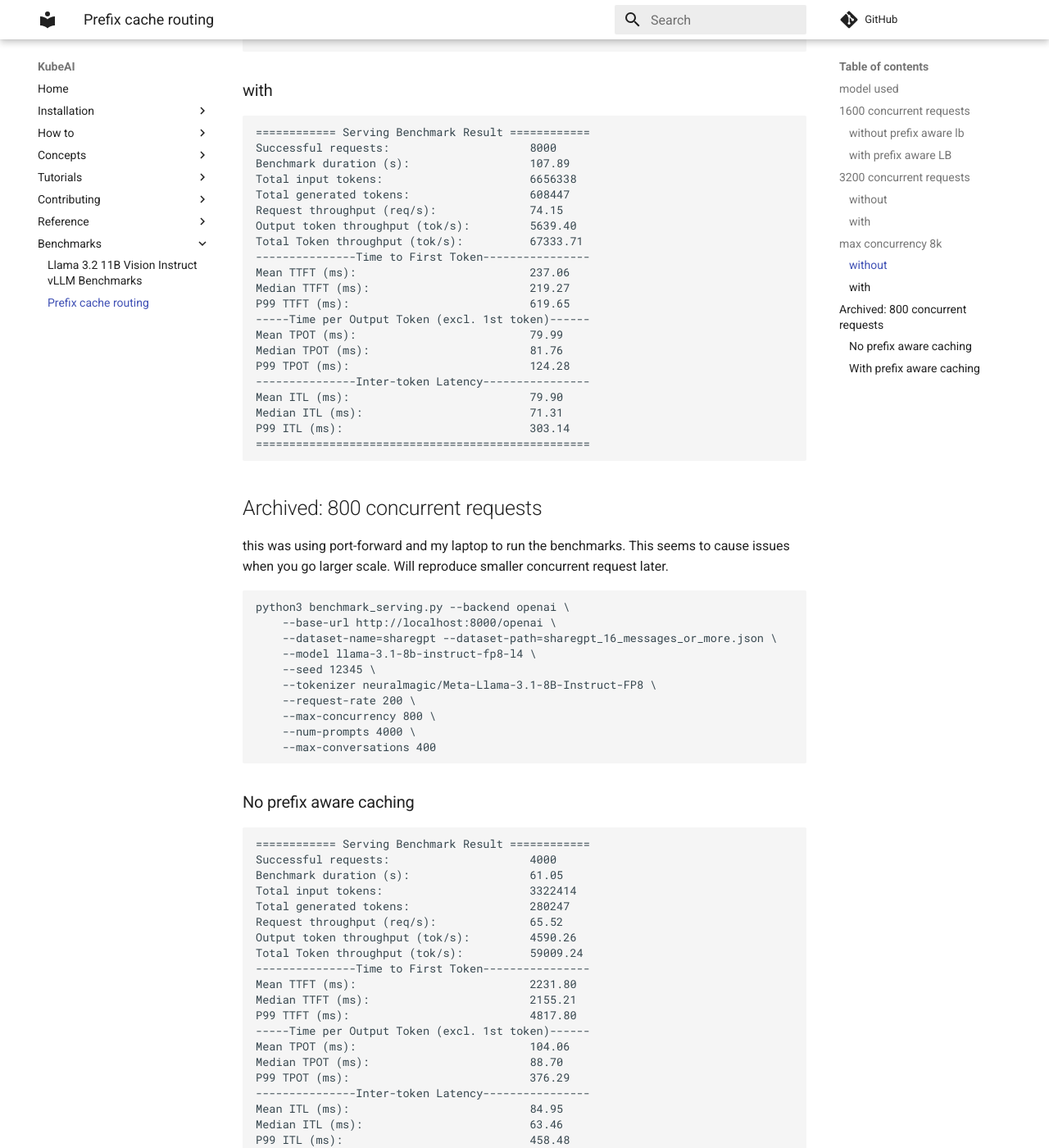
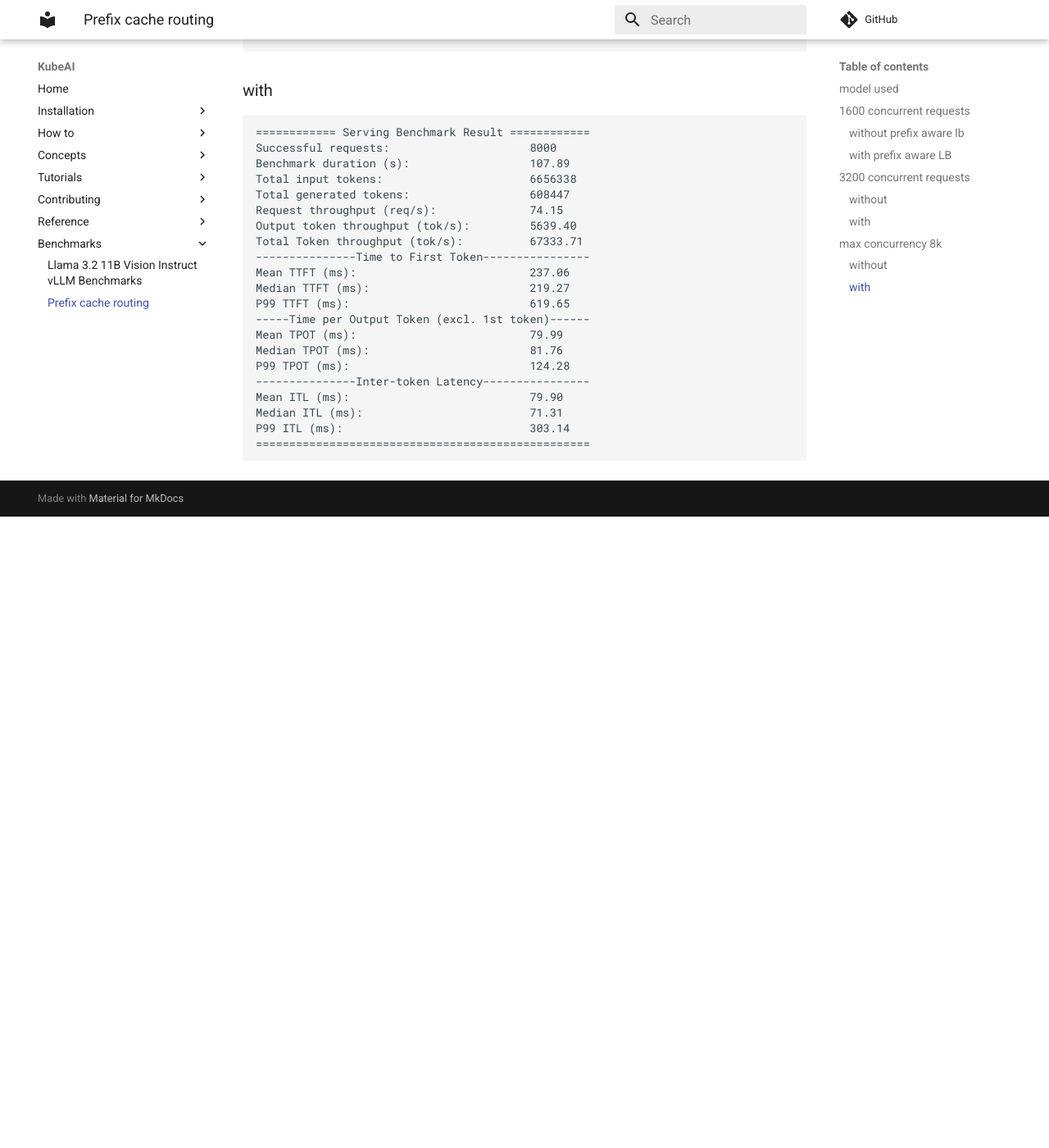
Before and after one commit to substratusai/kubeai, an MkDocs documentation site: the page built from docs/benchmarks/prefix-cache-routing.md, in a window 1280 px wide and 1400 px high, scrolled down 4630 px. Shown: the whole window at 82% size. Built offline with MkDocs 1.6.1 and Material for MkDocs 9.7.7, drawn with Linux system fonts in a browser that asks for light colours; comment, search, counter and statistics services are not loaded; after the commit the page ends 5260 px from its top, so only the background shows below that; some of the changed text lies outside the part shown.

Commit message:
remove archived part

````diff
--- a/docs/benchmarks/prefix-cache-routing.md
+++ b/docs/benchmarks/prefix-cache-routing.md
@@ -254,78 +254,3 @@
 P99 ITL (ms):                            303.14
 ==================================================
 ```
-
-
-
-
-
-
-## Archived: 800 concurrent requests
-this was using port-forward and my laptop to run the benchmarks. This seems
-to cause issues when you go larger scale. Will reproduce smaller concurrent request later.
-
-```
-python3 benchmark_serving.py --backend openai \
-    --base-url http://localhost:8000/openai \
-    --dataset-name=sharegpt --dataset-path=sharegpt_16_messages_or_more.json \
-    --model llama-3.1-8b-instruct-fp8-l4 \
-    --seed 12345 \
-    --tokenizer neuralmagic/Meta-Llama-3.1-8B-Instruct-FP8 \
-    --request-rate 200 \
-    --max-concurrency 800 \
-    --num-prompts 4000 \
-    --max-conversations 400
-```
-
-### No prefix aware caching
-
-```
-============ Serving Benchmark Result ============
-Successful requests:                     4000
-Benchmark duration (s):                  61.05
-Total input tokens:                      3322414
-Total generated tokens:                  280247
-Request throughput (req/s):              65.52
-Output token throughput (tok/s):         4590.26
-Total Token throughput (tok/s):          59009.24
----------------Time to First Token----------------
-Mean TTFT (ms):                          2231.80
-Median TTFT (ms):                        2155.21
-P99 TTFT (ms):                           4817.80
------Time per Output Token (excl. 1st token)------
-Mean TPOT (ms):                          104.06
-Median TPOT (ms):                        88.70
-P99 TPOT (ms):                           376.29
----------------Inter-token Latency----------------
-Mean ITL (ms):                           84.95
-Median ITL (ms):                         63.46
-P99 ITL (ms):                            458.48
-==================================================
-```
-
-### With prefix aware caching
-
-
-```
-============ Serving Benchmark Result ============
-Successful requests:                     4000
-Benchmark duration (s):                  54.59
-Total input tokens:                      3322414
-Total generated tokens:                  280247
-Request throughput (req/s):              73.28
-Output token throughput (tok/s):         5133.92
-Total Token throughput (tok/s):          65998.07
----------------Time to First Token----------------
-Mean TTFT (ms):                          2070.03
-Median TTFT (ms):                        2231.71
-P99 TTFT (ms):                           4154.17
------Time per Output Token (excl. 1st token)------
-Mean TPOT (ms):                          72.12
-Median TPOT (ms):                        71.51
-P99 TPOT (ms):                           124.11
----------------Inter-token Latency----------------
-Mean ITL (ms):                           69.03
-Median ITL (ms):                         57.13
-P99 ITL (ms):                            311.42
-==================================================
-```
````
